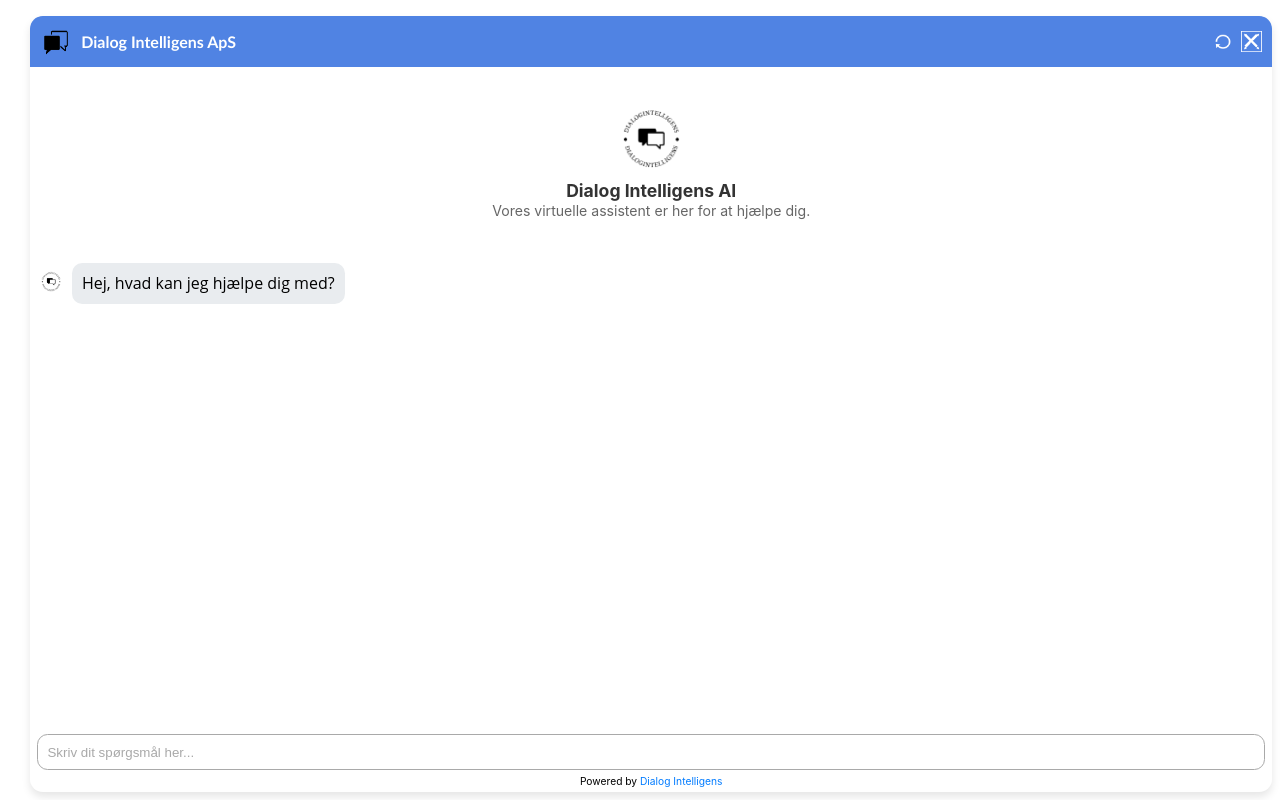
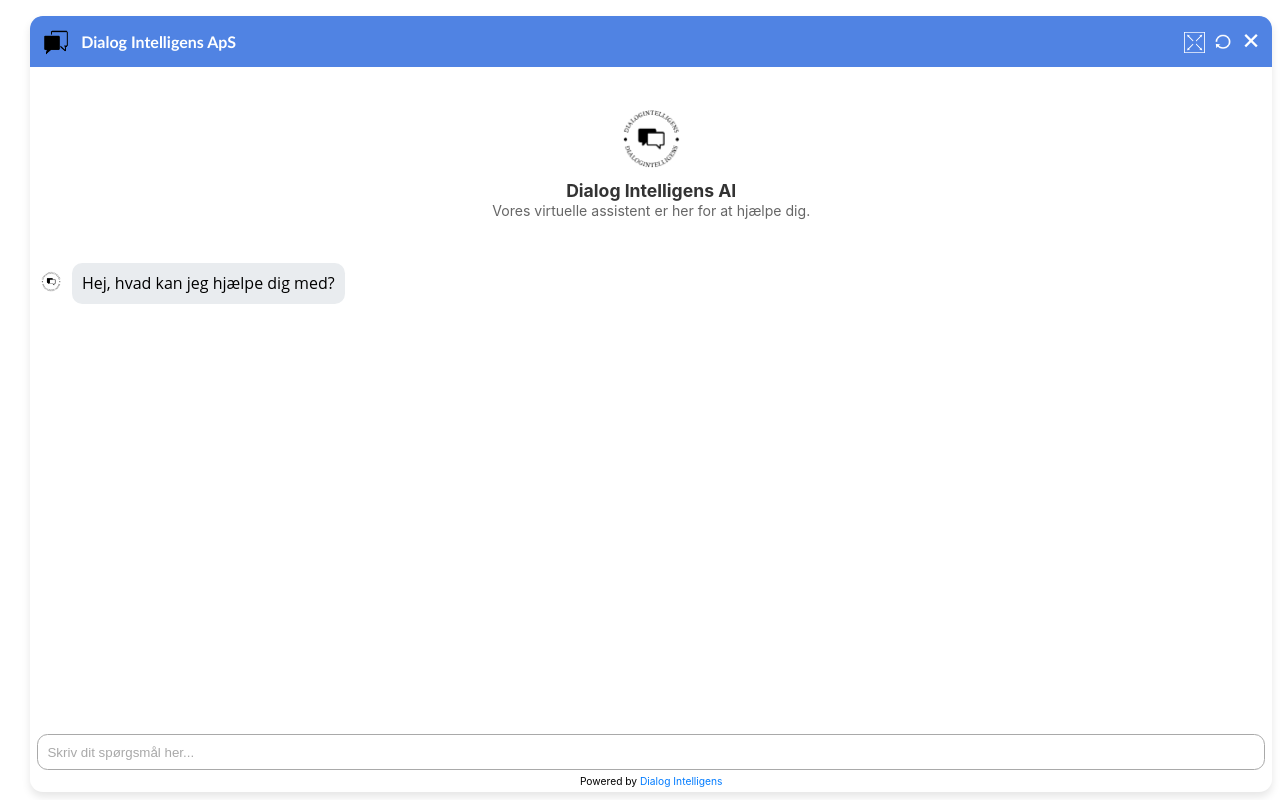
Before and after one commit to DialogIntelligens/customFront, a React (Create React App) app: page / in a window 1280 px wide. Built offline with nearby package versions, Linux system fonts and the light colour scheme; no server answers.

Commit message:
Your commit message

```diff
--- a/src/App.js
+++ b/src/App.js
@@ -122,13 +122,15 @@
 `;
 
 const EnlargeButton = styled.img`
-  cursor: pointer;
-  width: 1.33em;
-  height: 1.33em;
-  margin-left: 0.3em;
-  &:hover {
-    opacity: 0.7;
-  }
+position: absolute;
+top: 1em;
+right: 4.2em; // Adjust this so it doesn't overlap with the CloseButton
+cursor: pointer;
+width: 1.33em; // Set an appropriate size for the image
+height: 1.33em; // Maintain the aspect ratio
+&:hover {
+  opacity: 0.7;
+}
 `;
 
 const Header = styled.div`
```
